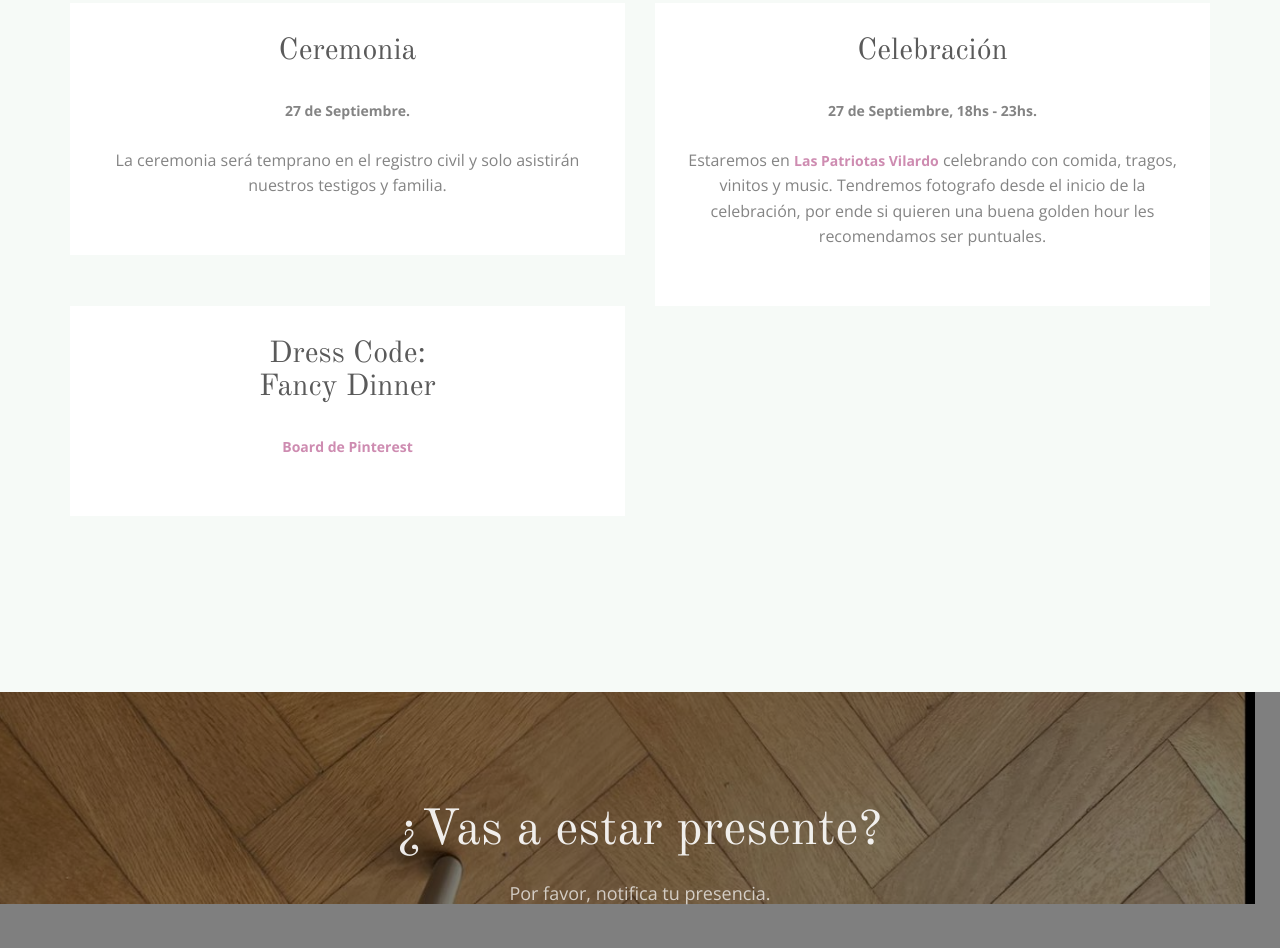
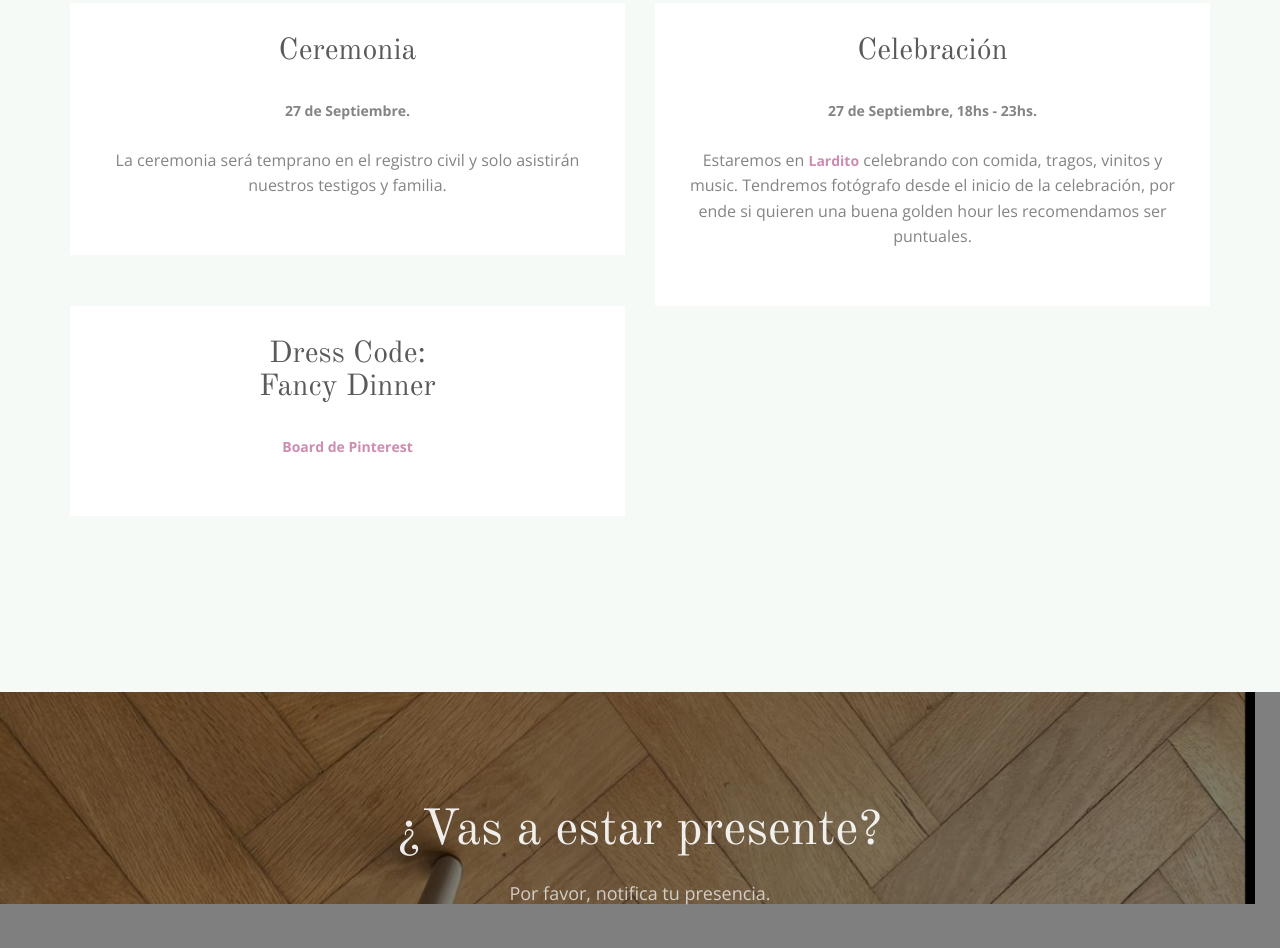
Before and after one commit to M4rrix/save_the_date, a website: page when-where.html in a window 1280 px wide. Shown: the part 1007-1955 px from the top of the page. Drawn offline with nearby package versions, Linux system fonts and the light colour scheme; some packages are replaced by stand-ins of ours; no server answers; a web font is replaced by a local one.

Commit message:
cambio de lugar google maps

```diff
--- a/when-where.html
+++ b/when-where.html
@@ -114,7 +114,7 @@
 							<div class="desc">
 								<h3>Celebración</h3>
 								<p><strong>27 de Septiembre, 18hs - 23hs.</strong></p>
-								<p>Estaremos en <strong><a href="https://www.google.com/maps/place/Las+Patriotas+Vilardo+wine+%26+bar/@-34.5807097,-58.4084892,17z/data=!3m1!4b1!4m6!3m5!1s0x95bcb5d08bb83b3f:0xe77541db7f5de948!8m2!3d-34.5807097!4d-58.4084892!16s%2Fg%2F11grprtkd2?entry=ttu">Las Patriotas Vilardo</a></strong> celebrando con comida, tragos, vinitos y music. Tendremos fotografo desde el inicio de la celebración, por ende si quieren una buena golden hour les recomendamos ser puntuales.</p>
+								<p>Estaremos en <strong><a href="https://maps.app.goo.gl/WQDqcXEQ2pb9P5EH6?g_st=iw">Lardito</a></strong> celebrando con comida, tragos, vinitos y music. Tendremos fotógrafo desde el inicio de la celebración, por ende si quieren una buena golden hour les recomendamos ser puntuales.</p>
 							</div>
 						</div>
 					</div>
```
